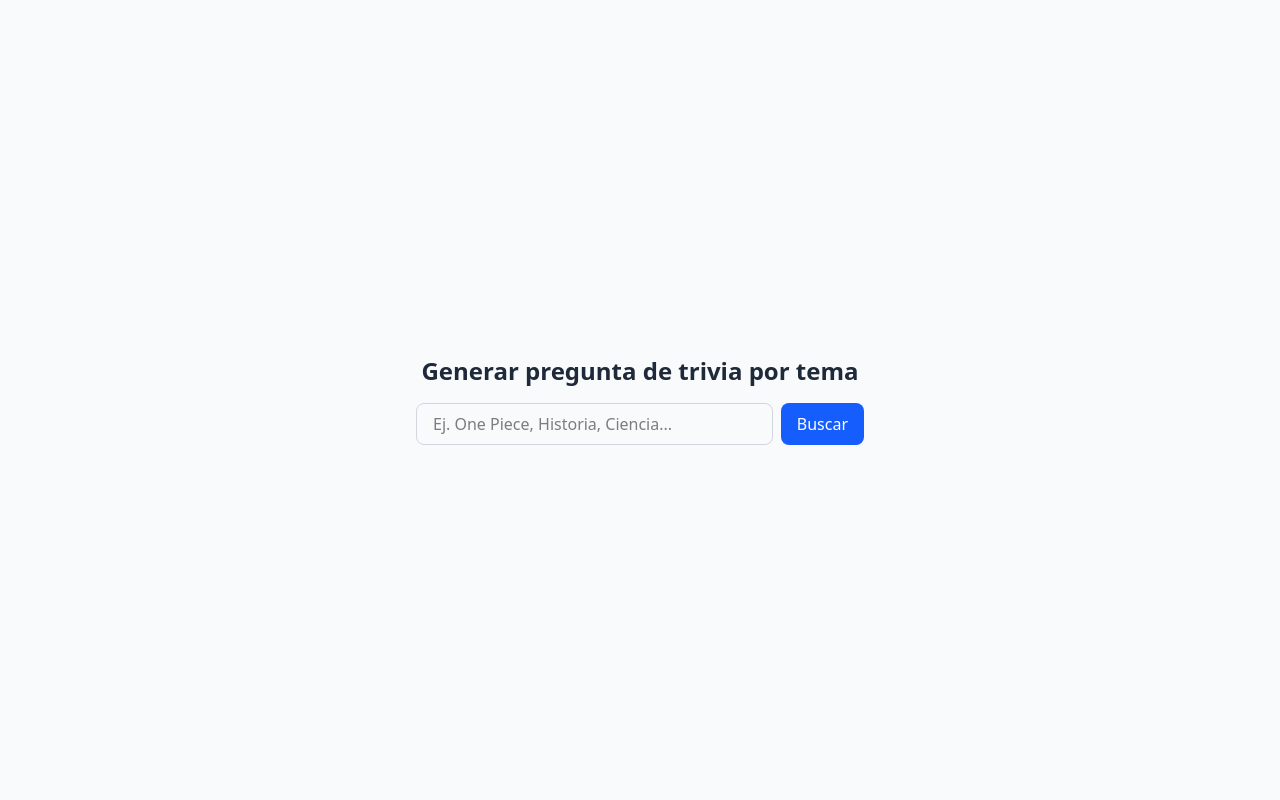
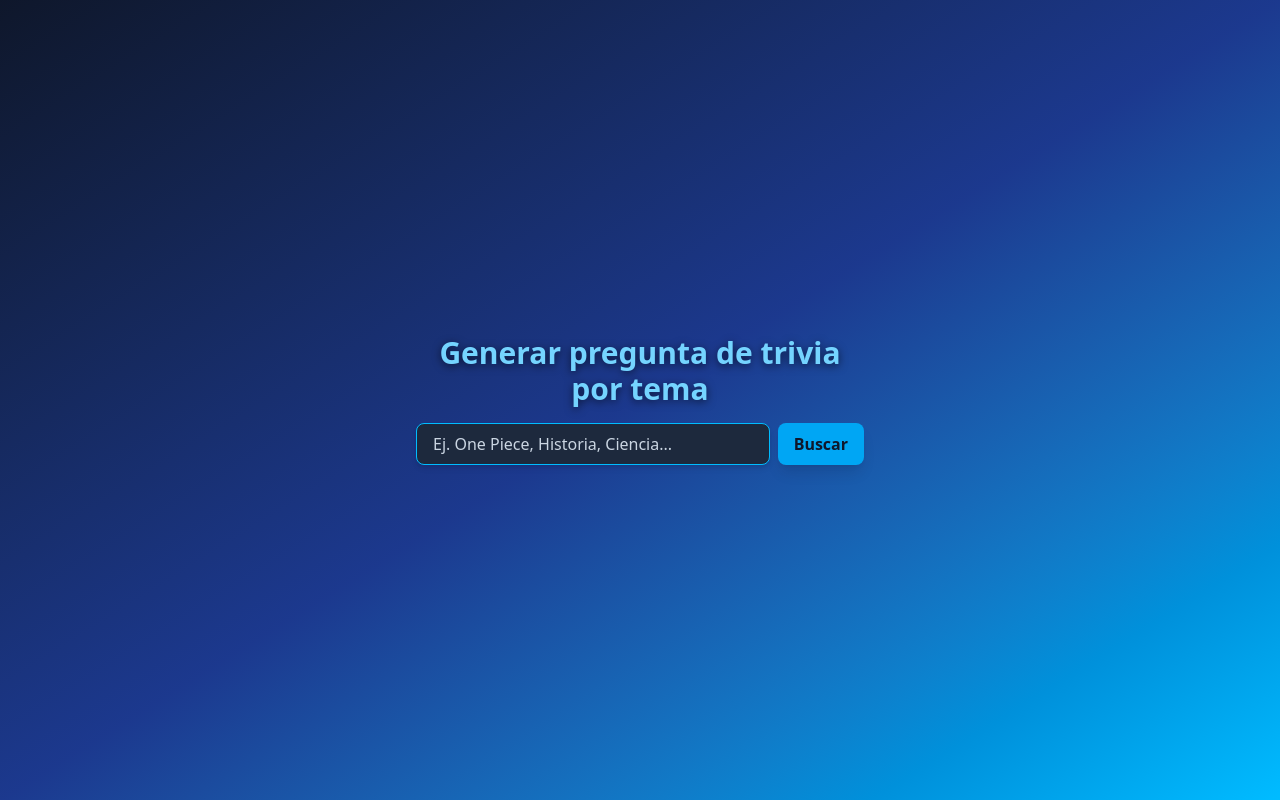
Before and after one commit to SergioBGISC99/ai-trivia-web, an Angular app: page / in a window 1280 px wide. Built offline with nearby package versions, Linux system fonts and the light colour scheme.

Commit message:
Improves UI with styling and visual enhancements
Enhances the user interface by applying a visually appealing
background gradient and updating the text styles.

This creates a more engaging and modern look and feel for the
application, improving the overall user experience.

```diff
--- a/src/app/app.component.html
+++ b/src/app/app.component.html
@@ -1 +1,5 @@
-<app-topic-search />
+<div
+  class="min-h-screen bg-gradient-to-br from-slate-900 via-blue-900 to-sky-400 text-white"
+>
+  <app-topic-search />
+</div>
--- a/src/app/components/topic-search/topic-search.component.html
+++ b/src/app/components/topic-search/topic-search.component.html
@@ -1,8 +1,10 @@
 <div
-  class="flex flex-col items-center justify-center min-h-screen p-4 bg-gray-50"
+  class="flex flex-col items-center justify-center min-h-screen p-4 bg-gradient-to-br from-slate-900 via-blue-900 to-sky-400 text-white"
 >
   <div class="w-full max-w-md">
-    <h1 class="text-2xl font-bold mb-4 text-center text-gray-800">
+    <h1
+      class="text-3xl font-extrabold mb-4 text-center text-sky-300 drop-shadow-[0_2px_4px_rgba(0,0,0,0.6)]"
+    >
       Generar pregunta de trivia por tema
     </h1>
 
@@ -13,12 +15,13 @@
         (input)="topic.set($any($event.target).value)"
         (keyup.enter)="search()"
         placeholder="Ej. One Piece, Historia, Ciencia..."
-        class="flex-1 px-4 py-2 rounded-lg border border-gray-300 focus:outline-none focus:ring-2 focus:ring-blue-500"
+        class="flex-1 px-4 py-2 rounded-lg bg-slate-800 border border-sky-400 text-white placeholder-slate-300 focus:outline-none focus:ring-2 focus:ring-sky-400 shadow-md"
       />
+
       <button
         (click)="search()"
         [disabled]="loading()"
-        class="px-4 py-2 bg-blue-600 text-white rounded-lg hover:bg-blue-700 disabled:opacity-50 transition duration-300"
+        class="px-4 py-2 bg-sky-500 text-slate-900 font-semibold rounded-lg hover:bg-sky-400 disabled:opacity-50 transition duration-200 shadow-lg hover:scale-[1.02] active:translate-y-px"
       >
         Buscar
       </button>
```
